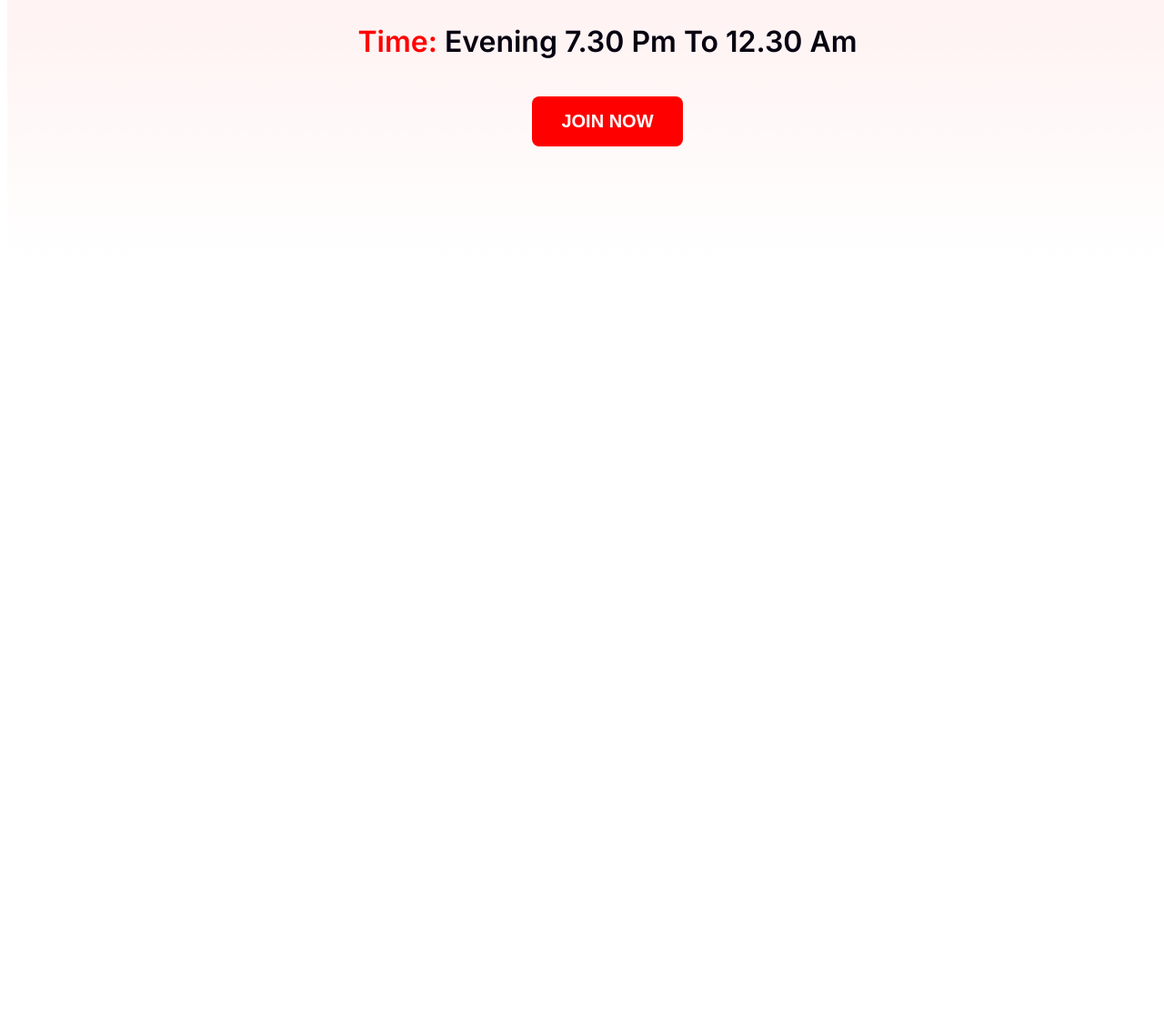
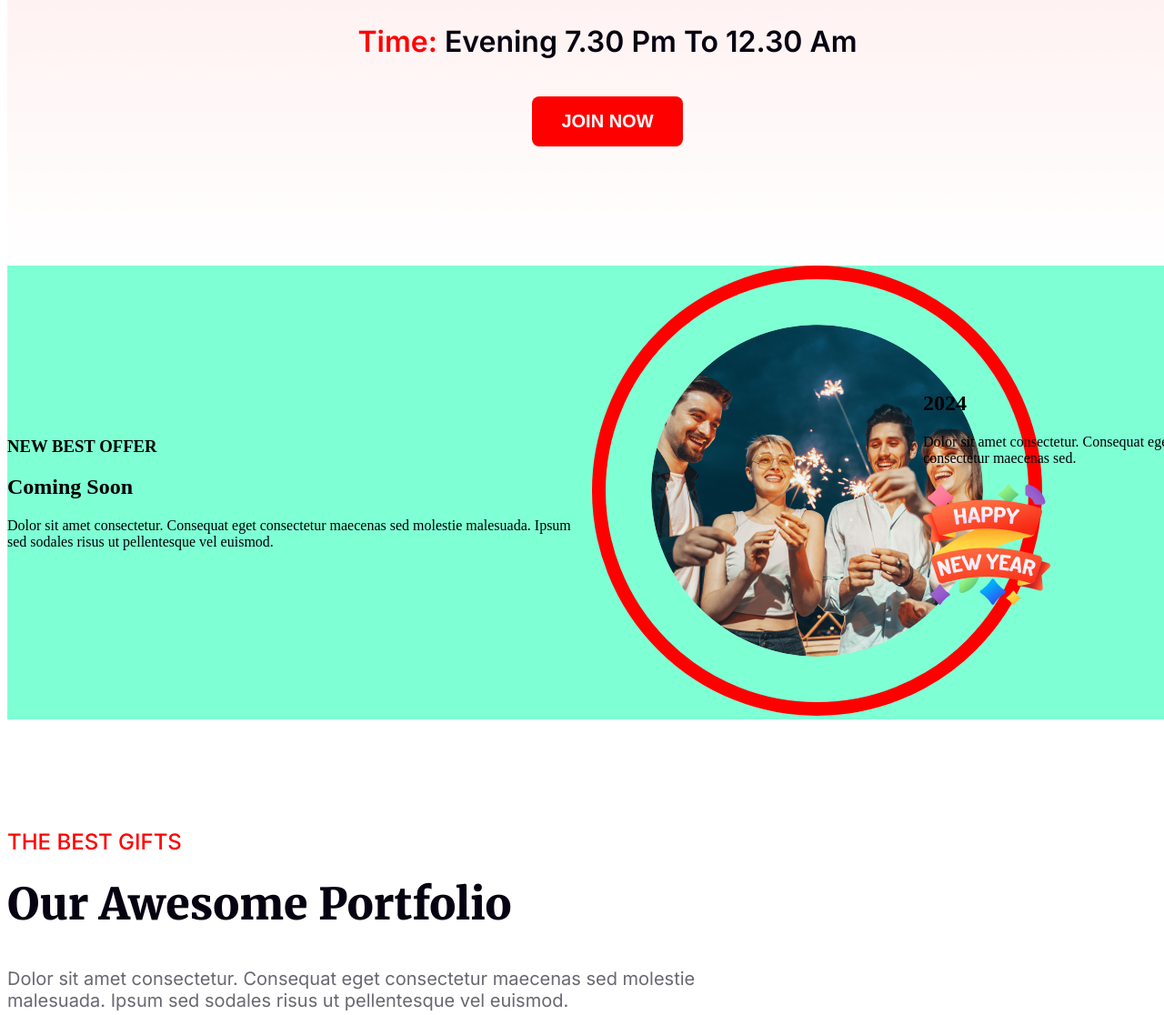
Before and after one commit to MusaddikTahmid/B9A1, a plain HTML site: page index.html in a window 1280 px wide. Shown: the part 2710-3826 px from the top of the page at 91% size. Before the commit the page ends 3010 px from the top, so only its background shows below. Drawn offline with Linux system fonts and the light colour scheme.

Commit message:
body section added

```diff
--- a/index.html
+++ b/index.html
@@ -34,7 +34,7 @@
         <h1>65% OFF</h1>
         <h3>OUR HOLIDAY DEALS ARE BETTER</h3>
         <h2>ALL CATEGORIES</h2>
-            <img src="resources/New Year Photo.png" alt="">
+        <img src="resources/New Year Photo.png" alt="" />
       </div>
     </section>
 
@@ -44,26 +44,79 @@
       <div class="container">
         <div class="texts">
           <h1>Welcome to midnight party</h1>
-                <p>Dolor sit amet consectetur. Consequat eget consectetur maecenas sed molestie malesuada. Ipsum sed sodales risus ut pellentesque vel euismod. </p>
+          <p>
+            Dolor sit amet consectetur. Consequat eget consectetur maecenas sed
+            molestie malesuada. Ipsum sed sodales risus ut pellentesque vel
+            euismod.
+          </p>
           <button>JOIN NOW</button>
         </div>
         <div class="background-img">
-                <img src="resources/Group 70.png" alt="">
+          <img src="resources/Group 70.png" alt="" />
         </div>
       </div>
     </section>
 
-
     <section id="Place">
       <div class="location">
-            <h3> <span class="text-primary">Place:</span> New Park Hotel</h3>
-            <h3> <span class="text-primary"> Date:</span> 31 December Night 2023</h3>
-            <h3> <span class="text-primary"> Time:</span> Evening 7.30 pm to 12.30 am</h3>
+        <h3><span class="text-primary">Place:</span> New Park Hotel</h3>
+        <h3><span class="text-primary"> Date:</span> 31 December Night 2023</h3>
+        <h3>
+          <span class="text-primary"> Time:</span> Evening 7.30 pm to 12.30 am
+        </h3>
         <button>JOIN NOW</button>
       </div>
     </section>
 
+    <!-- -=-==-==-=-=-=-=-=-=-==-=-=-=-=-=best offer section-=-===-=-=--==-=- -->
 
+    <section id="coming">
+      <div class="offer-container">
+        <div class="offer-texts">
+          <h3>NEW BEST OFFER</h3>
+          <h2>Coming Soon</h2>
+          <p>
+            Dolor sit amet consectetur. Consequat eget consectetur maecenas sed
+            molestie malesuada. Ipsum sed sodales risus ut pellentesque vel
+            euismod.
+          </p>
+        </div>
 
+        <div class="offer-img">
+          <img src="resources/Ellipse 1.png" alt="" />
+        </div>
+
+        <div class="offer-texts-two">
+          <h2>2024</h2>
+          <p>
+            Dolor sit amet consectetur. Consequat eget consectetur maecenas sed.
+          </p>
+          <img src="resources/Group 96.png" alt="" />
+        </div>
+      </div>
+    </section>
+
+    <!-- -=-=-=-=-=-=-=-=-=-=-==-=-=portfolio dection-=-=-=-=-=-=-=-=-=-=-=-=-=-=-=- -->
+
+    <section id="portfolio">
+      <div class="portfolio-div">
+        <div class="portfolio-texts">
+          <h3>THE BEST GIFTS</h3>
+          <h2>Our Awesome Portfolio</h2>
+          <p>Dolor sit amet consectetur. Consequat eget consectetur maecenas sed molestie malesuada. Ipsum sed sodales risus ut pellentesque vel euismod. </p>
+
+          <div class="portfolio-imgs">
+            <img src="resources/Rectangle 3.png" alt="">
+            <img src="resources/Rectangle 4.png" alt="">
+            <img src="resources/Rectangle 5.png" alt="">
+            <img src="resources/Rectangle 6.png" alt="">
+            <img src="resources/Rectangle 7.png" alt="">
+            <img src="resources/Rectangle 8.png" alt="">
+          </div>
+
+        </div>
+      </div>
+
+    </section>
   </body>
 </html>
--- a/styles/style.css
+++ b/styles/style.css
@@ -93,6 +93,7 @@
   font-style: normal;
   font-weight: 900;
   letter-spacing: 7.04px;
+  /* letter-spacing: 8px; */
 }
 .container .texts > p {
   color: rgba(255, 255, 255, 0.8);
@@ -115,7 +116,6 @@
 }
 .texts > button:hover {
   background-color: burlywood;
-  /* text-transform: uppercase; */
 }
 .container .background-img {
   width: 320px;
@@ -151,7 +151,6 @@
   font-weight: 600;
   line-height: 56px;
   text-transform: capitalize;
-
 }
 .text-primary {
   color: #f00;
@@ -165,3 +164,74 @@
   font-weight: 700;
   border: none;
 }
+
+/* =-=-=-=-=-==-==-==-=-=-=-===-best offer/coming soon section style-=-==-=-=-=-=- */
+
+#coming {
+  width: 1320px;
+  margin: 0 auto;
+  background-color: aquamarine;
+}
+
+#coming .offer-container {
+  display: flex;
+  justify-content: space-between;
+  align-items: center;
+}
+.offer-text > p {
+  /* max-width: 393px; */
+}
+.offer-container .offer-img {
+  width: 364px;
+}
+.offer-container .offer-img > img {
+  border-radius: 463px;
+  border: 15px solid #f00;
+  padding: 50px;
+}
+.offer-container .offer-text-two {
+  /* width: 276px; */
+}
+
+/* -=-=-=-=-=-=-=-=--=-=-=portfolio section styles-=-=-==-=-=-=-=-=-=-=-==-= */
+
+#portfolio {
+  width: 1320px;
+  margin: 120px auto;
+}
+
+ #portfolio .portfolio-div .portfolio-texts > h3 {
+  color: #f00;
+  font-family: Inter;
+  font-size: 24px;
+  font-weight: 500;
+}
+
+.portfolio-div .portfolio-texts > h2 {
+  color: #070211;
+  font-family: Merriweather;
+  font-size: 48px;
+  font-style: normal;
+  font-weight: 900;
+  line-height: normal;
+  text-transform: capitalize;
+  margin-top: 16px;
+}
+
+.portfolio-imgs {
+  display: grid;
+  grid-template-columns: 1fr 1fr 1fr;
+  gap: 24px;
+}
+.portfolio-div .portfolio-texts > p {
+  color: rgba(7, 2, 17, 0.6);
+  font-family: Inter;
+  font-size: 20px;
+  font-weight: 400;
+  margin-top: 22px;
+  width: 869px;
+}
+
+
+
+/* -==-==-=-=-====-=-==-=-==-==-==--=-=-=-=-==subscrube style-=-==-==-=-==-=-=-=- */
```
Lines whose indentation alone changed are shown as unchanged.
